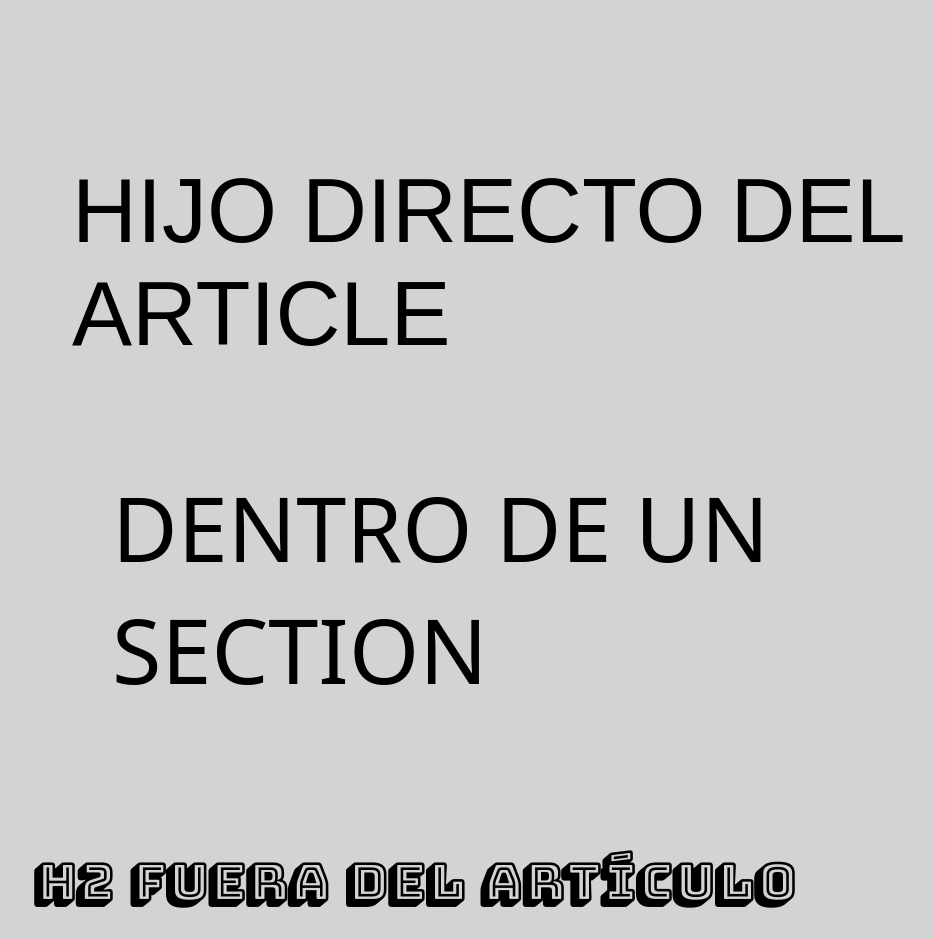
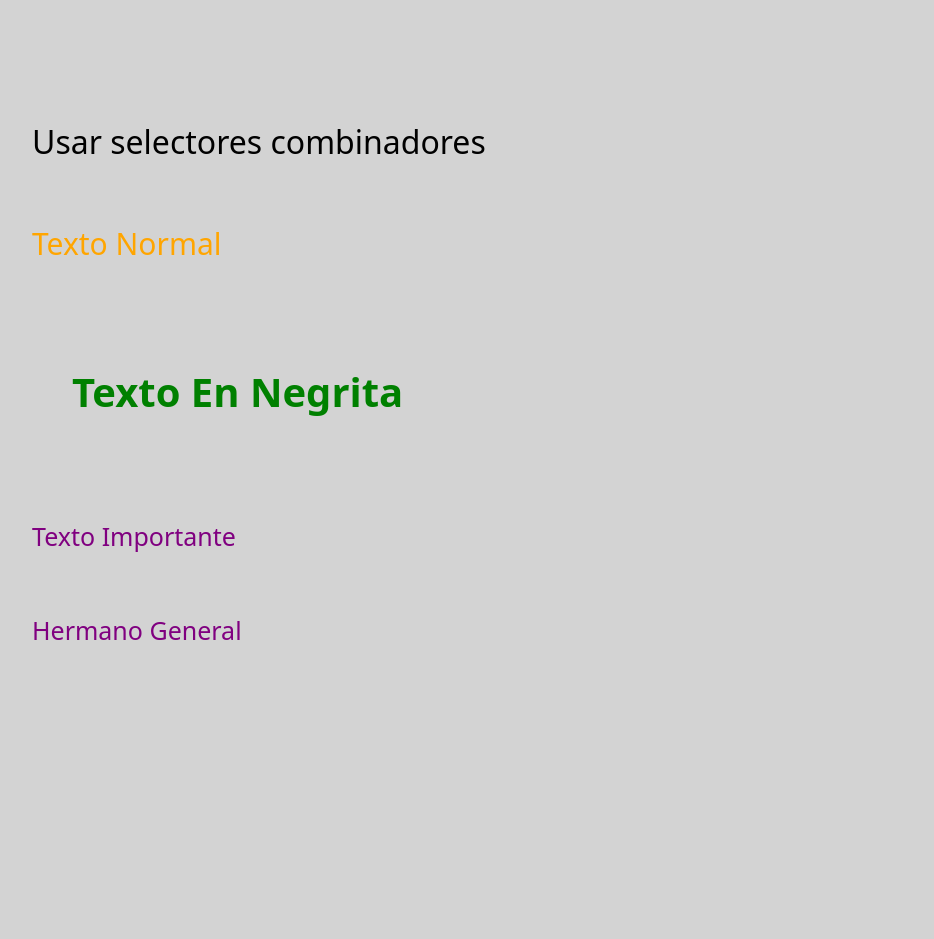
Before and after one commit to jdmartinezrs/Cascading-Style-Sheets, a plain HTML site: page index.html in a window 1280 px wide. Shown: the top 939 px of the page, without its empty margins (88-1022 px from the left). After the commit the page ends 800 px from the top, so only its background shows below. Drawn offline with Linux system fonts and the light colour scheme; a web font is replaced by a local one.

Commit message:
feat: :sparkles: Actividades de contextualización e identificación de conocimientos necesarios para el aprendizaje

```diff
--- a/index.html
+++ b/index.html
@@ -3,21 +3,17 @@
   <head>
     <meta charset="UTF-8" />
     <meta name="viewport" content="width=device-width, initial-scale=1.0" />
-    <title>CSS</title>
-    <link rel="stylesheet" href="styles/style.css" />
+    <title>Ejemplo de selectores</title>
+    <link rel="stylesheet" href="styles/contextualizacion.css" />
   </head>
 
   <body>
-    <article>
-      <p>HIJO DIRECTO DEL ARTICLE</p>
-
-      <section>
-        <p>DENTRO DE UN SECTION </p>
-      </section>
-    </article>
-
-    <h2 class="sub">h2 fuera del artículo</h2>
-    <p> sigue inmediatamente a un h2 </p>
-    <p>6. Otro párrafo hermano general de h2 (borde verde).</p>
+    <h1>Usar selectores combinadores</h1>
+    <p>Texto Normal</p>
+    <section>
+    <p class="destacado">Texto En Negrita </p>
+    </section>
+    <p id="importante">Texto Importante </p>
+    <p>Hermano General </p>
   </body>
 </html>
--- /dev/null
+++ b/styles/contextualizacion.css
@@ -0,0 +1,36 @@
+
+@import url('https://fonts.googleapis.com/css2?family=New+Rocker&display=swap');
+
+*{
+    margin: 20px;
+    padding: 20px;
+    background-color: lightgray;
+    font-family: "New Rocker", system-ui;
+    font-weight: 400;
+    font-style: normal;
+}
+p{
+color: red;}
+
+
+.destacado{
+    font-weight: bold;
+    font-size: 21;
+}
+
+
+
+section > p{
+    color: green;
+    font-size: 40px;
+    }
+
+h1 +p{
+    color: orange;
+    font-size: 30px;
+}
+
+section ~ p{
+    color: purple;
+    font-size: 25px;
+}
```
